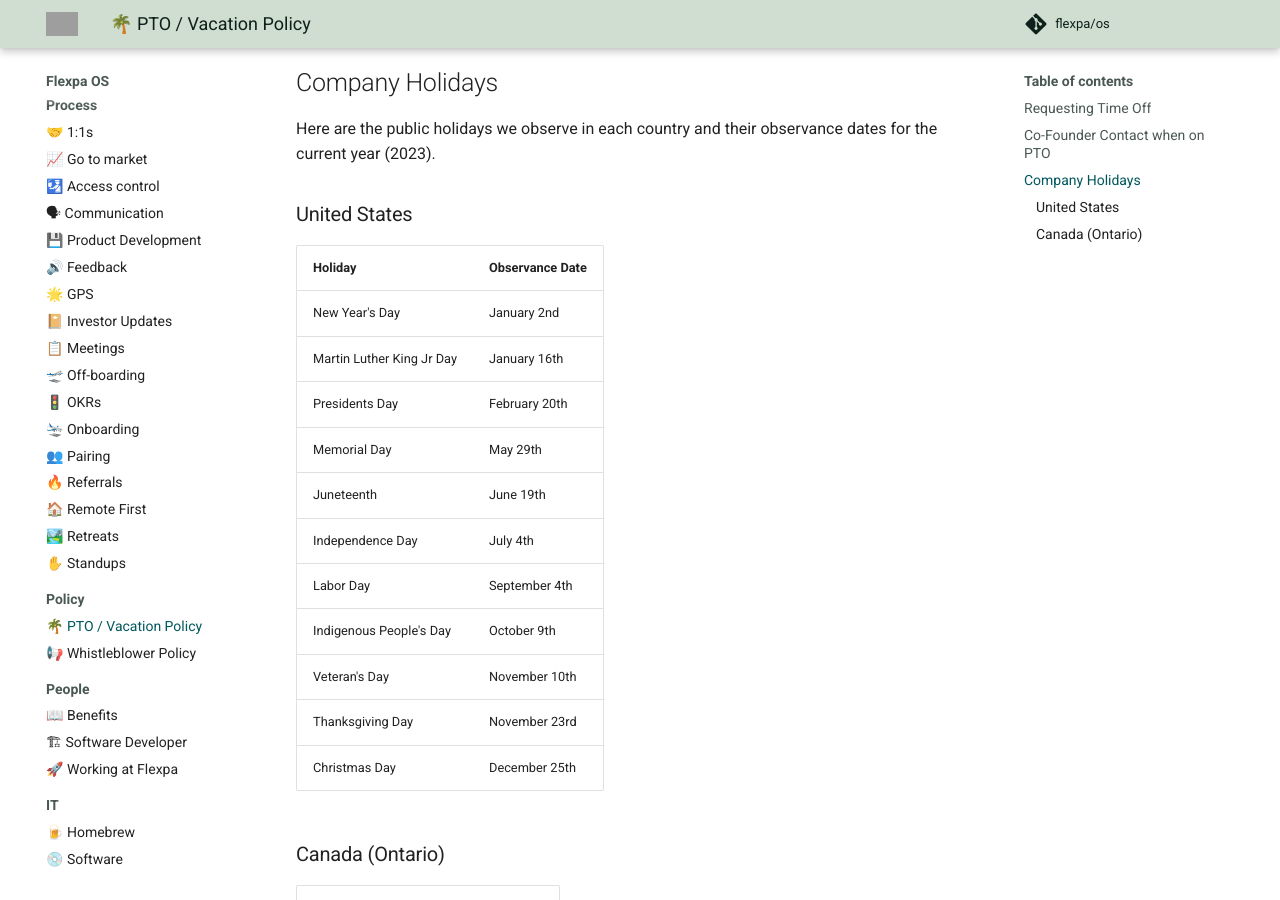
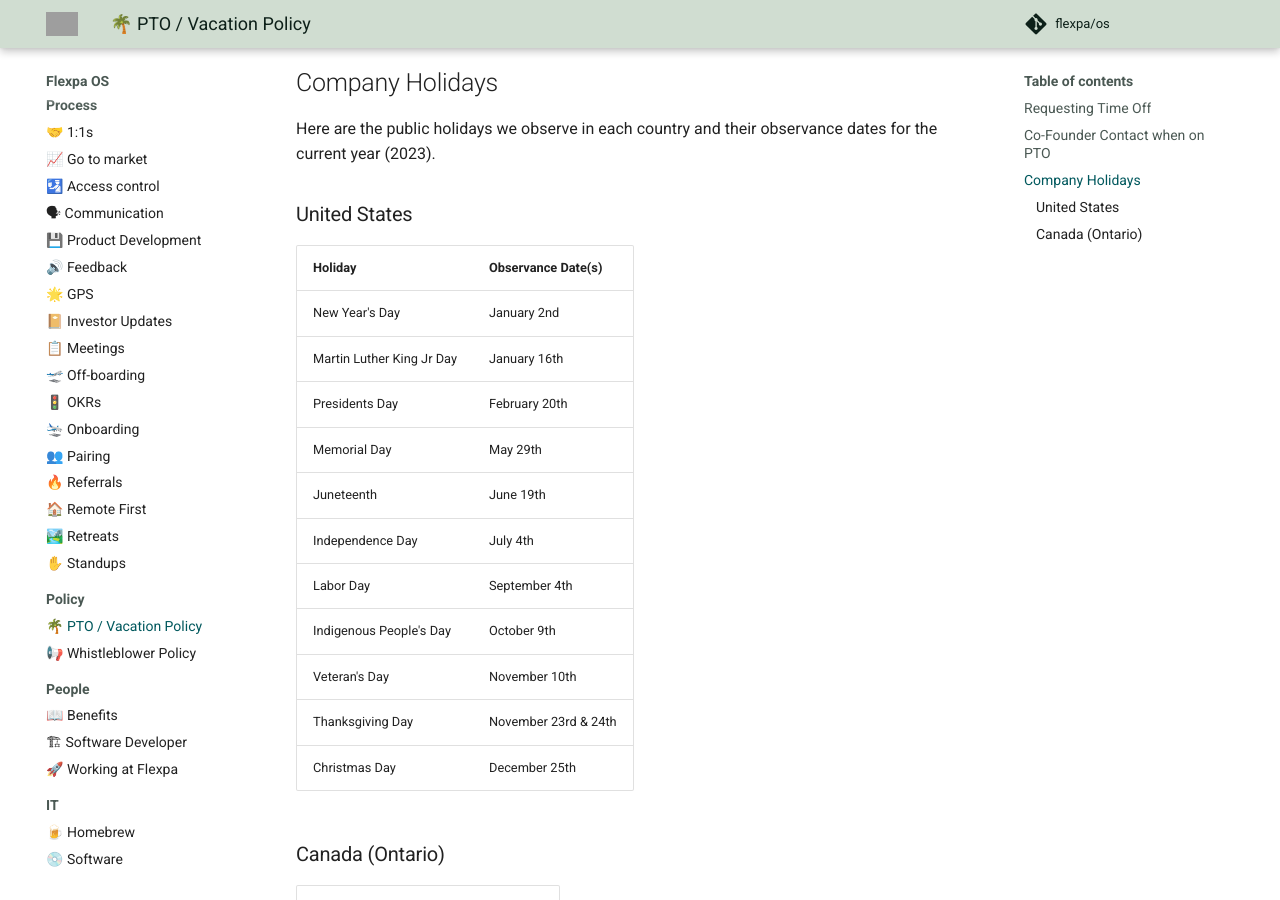
Before and after one commit to flexpa/os, an MkDocs documentation site: the page built from docs/policy/pto-vacation-policy.md, in a window 1280 px wide and 900 px high, scrolled down 737 px. Built offline with MkDocs 1.6.1 and Material for MkDocs 9.7.7, drawn with Linux system fonts in a browser that asks for light colours; comment, search, counter and statistics services are not loaded; grey boxes are pictures that could not be loaded.

Commit message:
Adding Friday after Thanksgiving to US Holiday Schedule

```diff
--- a/docs/policy/pto-vacation-policy.md
+++ b/docs/policy/pto-vacation-policy.md
@@ -26,7 +26,7 @@
 
 ### United States
 
-| Holiday                   | Observance Date  |
+| Holiday                   | Observance Date(s)  |
 | ------------------------- | ---------------- |
 | New Year's Day            | January 2nd      |
 | Martin Luther King Jr Day | January 16th     |
@@ -37,7 +37,7 @@
 | Labor Day                 | September 4th    |
 | Indigenous People's Day   | October 9th      |
 | Veteran's Day             | November 10th    |
-| Thanksgiving Day          | November 23rd    |
+| Thanksgiving Day          | November 23rd & 24th    |
 | Christmas Day             | December 25th    |
 
 ### Canada (Ontario)
```
